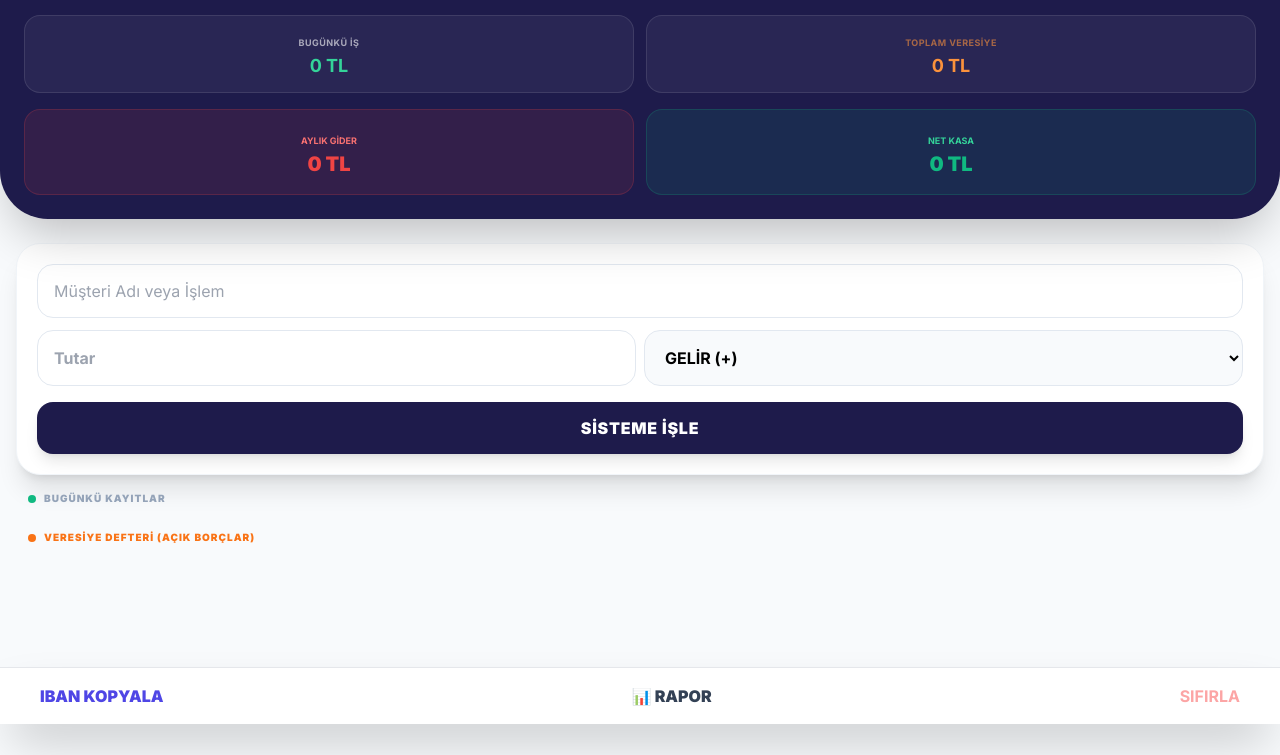
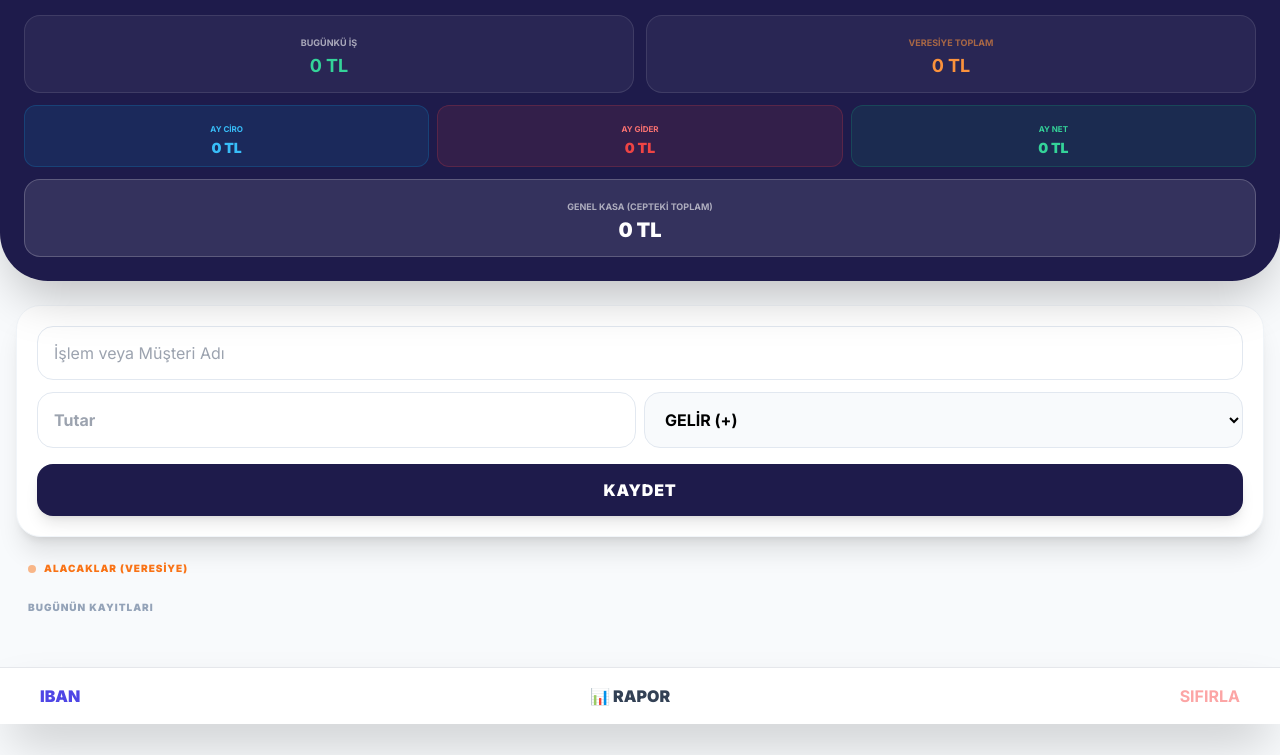
Before and after one commit to ahmt07/Deneme2, a plain HTML site: page index.html in a window 1280 px wide. Shown: the part 76-831 px from the top of the page. Before the commit the page ends 800 px from the top, so only its background shows below. Drawn offline with nearby package versions, Linux system fonts and the light colour scheme.

Commit message:
Update index.html

```diff
--- a/index.html
+++ b/index.html
@@ -3,7 +3,7 @@
 <head>
     <meta charset="UTF-8">
     <meta name="viewport" content="width=device-width, initial-scale=1.0, maximum-scale=1.0, user-scalable=no">
-    <title>Güzeloba Kasa v7</title>
+    <title>Güzeloba Kasa v9</title>
 
     <meta name="apple-mobile-web-app-capable" content="yes">
     <meta name="apple-mobile-web-app-status-bar-style" content="black-translucent">
@@ -16,7 +16,6 @@
         @import url('https://fonts.googleapis.com/css2?family=Inter:wght@400;600;700;900&display=swap');
         body { font-family: 'Inter', sans-serif; background-color: #f8fafc; -webkit-tap-highlight-color: transparent; }
         input, select, button { font-size: 16px !important; }
-        .tab-active { border-bottom: 3px solid #4f46e5; color: #4f46e5; }
     </style>
 </head>
 <body class="pb-32">
@@ -24,38 +23,47 @@
     <header class="bg-indigo-950 text-white p-6 shadow-2xl rounded-b-[3rem] sticky top-0 z-50">
         <div class="flex justify-between items-center mb-6">
             <div>
-                <h1 class="text-xl font-black tracking-tighter uppercase text-indigo-100">Güzeloba Çilingir</h1>
+                <h1 class="text-xl font-black tracking-tighter uppercase">GÜZELOBA ÇİLİNGİR</h1>
                 <p id="tarihGoster" class="text-[10px] opacity-60 font-bold uppercase"></p>
             </div>
             <div id="saatGoster" class="text-2xl font-mono font-black text-yellow-400">00:00</div>
         </div>
 
-        <div class="grid grid-cols-2 gap-3 mb-4 text-center">
+        <div class="grid grid-cols-2 gap-3 mb-3 text-center">
             <div class="bg-white/5 border border-white/10 p-3 rounded-2xl">
-                <span class="text-[9px] font-bold opacity-60 uppercase tracking-wider">Bugünkü İş</span>
+                <span class="text-[9px] font-bold opacity-60 uppercase">Bugünkü İş</span>
                 <div id="gunlukCiro" class="text-lg font-bold text-emerald-400">0 TL</div>
             </div>
-            <div class="bg-white/5 border border-white/10 p-3 rounded-2xl text-orange-400">
-                <span class="text-[9px] font-bold opacity-60 uppercase tracking-wider">Toplam Veresiye</span>
+            <div class="bg-white/5 border border-white/10 p-3 rounded-2xl">
+                <span class="text-[9px] font-bold opacity-60 uppercase text-orange-400">Veresiye Toplam</span>
                 <div id="toplamVeresiye" class="text-lg font-bold text-orange-400">0 TL</div>
             </div>
         </div>
 
-        <div class="grid grid-cols-2 gap-3">
-            <div class="bg-red-500/10 border border-red-500/20 p-4 rounded-2xl text-center">
-                <span class="text-[9px] font-bold text-red-400 uppercase">Aylık Gider</span>
-                <div id="aylikGider" class="text-xl font-black text-red-500">0 TL</div>
+        <div class="grid grid-cols-3 gap-2 mb-3">
+            <div class="bg-sky-500/10 border border-sky-500/20 p-2 rounded-xl text-center">
+                <span class="text-[8px] font-bold text-sky-400 uppercase">Ay Ciro</span>
+                <div id="aylikCiro" class="text-sm font-black text-sky-400">0 TL</div>
             </div>
-            <div class="bg-emerald-500/10 border border-emerald-500/20 p-4 rounded-2xl text-center">
-                <span class="text-[9px] font-bold text-emerald-400 uppercase">Net Kasa</span>
-                <div id="netKasa" class="text-xl font-black text-emerald-500">0 TL</div>
+            <div class="bg-red-500/10 border border-red-500/20 p-2 rounded-xl text-center">
+                <span class="text-[8px] font-bold text-red-400 uppercase">Ay Gider</span>
+                <div id="aylikGider" class="text-sm font-black text-red-500">0 TL</div>
             </div>
+            <div class="bg-emerald-500/10 border border-emerald-500/20 p-2 rounded-xl text-center">
+                <span class="text-[8px] font-bold text-emerald-400 uppercase">Ay Net</span>
+                <div id="aylikNet" class="text-sm font-black text-emerald-400">0 TL</div>
+            </div>
+        </div>
+
+        <div class="bg-white/10 border border-white/20 p-3 rounded-2xl text-center">
+            <span class="text-[9px] font-bold opacity-60 uppercase">Genel Kasa (Cepteki Toplam)</span>
+            <div id="netKasa" class="text-xl font-black text-white">0 TL</div>
         </div>
     </header>
 
-    <main class="px-4 mt-6 space-y-4">
+    <main class="px-4 mt-6 space-y-6">
         <div id="formContainer" class="bg-white p-5 rounded-3xl shadow-xl border border-slate-100">
-            <input id="aciklama" type="text" placeholder="Müşteri Adı veya İşlem" class="w-full p-4 mb-3 border border-slate-200 rounded-2xl outline-none focus:ring-2 focus:ring-indigo-900 text-sm font-medium">
+            <input id="aciklama" type="text" placeholder="İşlem veya Müşteri Adı" class="w-full p-4 mb-3 border border-slate-200 rounded-2xl outline-none focus:ring-2 focus:ring-indigo-900 text-sm font-medium">
             <div class="flex gap-2 mb-4">
                 <input id="tutar" type="number" placeholder="Tutar" class="w-1/2 p-4 border border-slate-200 rounded-2xl outline-none text-sm font-bold">
                 <select id="tip" class="w-1/2 p-4 border border-slate-200 rounded-2xl bg-slate-50 font-bold text-xs uppercase">
@@ -64,34 +72,30 @@
                     <option value="veresiye">VERESİYE (BORÇ)</option>
                 </select>
             </div>
-            <button onclick="islemKaydet()" class="w-full bg-indigo-950 text-white font-black py-4 rounded-2xl active:scale-95 transition shadow-lg uppercase tracking-wider text-sm">Sisteme İşle</button>
-        </div>
-
-        <div class="space-y-6">
-            <div>
-                <h3 class="text-[10px] font-black text-slate-400 px-3 mb-3 uppercase tracking-widest flex items-center gap-2">
-                    <span class="w-2 h-2 bg-emerald-500 rounded-full"></span> Bugünkü Kayıtlar
-                </h3>
-                <div id="islemListesi" class="space-y-2"></div>
+            <button onclick="islemKaydet()" class="w-full bg-indigo-950 text-white font-black py-4 rounded-2xl active:scale-95 transition shadow-lg uppercase tracking-wider text-sm">Kaydet</button>
         </div>
 
         <div>
             <h3 class="text-[10px] font-black text-orange-500 px-3 mb-3 uppercase tracking-widest flex items-center gap-2">
-                    <span class="w-2 h-2 bg-orange-500 rounded-full"></span> Veresiye Defteri (Açık Borçlar)
+                <span class="w-2 h-2 bg-orange-500 rounded-full animate-pulse"></span> Alacaklar (Veresiye)
             </h3>
             <div id="veresiyeListesi" class="space-y-2"></div>
         </div>
+
+        <div>
+            <h3 class="text-[10px] font-black text-slate-400 px-3 mb-3 uppercase tracking-widest">Bugünün Kayıtları</h3>
+            <div id="islemListesi" class="space-y-2"></div>
         </div>
     </main>
 
-    <div class="fixed bottom-0 left-0 right-0 bg-white/95 backdrop-blur-md border-t p-4 flex justify-between items-center px-10 shadow-2xl">
-        <button onclick="copyIBAN()" class="text-[10px] font-black text-indigo-600">IBAN KOPYALA</button>
-        <button onclick="exportData()" class="text-xs font-black text-slate-700 uppercase">📊 RAPOR</button>
+    <div class="fixed bottom-0 left-0 right-0 bg-white/95 backdrop-blur-md border-t p-4 flex justify-between items-center px-10 shadow-2xl z-50">
+        <button onclick="copyIBAN()" class="text-[10px] font-black text-indigo-600 uppercase">IBAN</button>
+        <button onclick="exportData()" class="text-[10px] font-black text-slate-700 uppercase">📊 RAPOR</button>
         <button onclick="veriyiSifirla()" class="text-[10px] text-red-300 font-bold uppercase">SIFIRLA</button>
     </div>
 
     <script>
-        let islemler = JSON.parse(localStorage.getItem('guzeloba_v7')) || [];
+        let islemler = JSON.parse(localStorage.getItem('guzeloba_v9')) || [];
 
         function copyIBAN() {
             navigator.clipboard.writeText("Mehmet Soner Eroğlu\nTR29 0001 2001 2680 0009 1029 92");
@@ -104,21 +108,20 @@
             const tip = document.getElementById('tip').value;
             const simdi = new Date();
 
-            if (!aciklama || isNaN(tutar)) return alert("Lütfen açıklama ve tutar giriniz.");
+            if (!aciklama || isNaN(tutar)) return alert("Eksik bilgi!");
 
             const veri = {
                 id: Date.now(),
                 aciklama,
                 tutar,
-                tip, // gelir, gider, veresiye
+                tip,
                 saat: simdi.getHours().toString().padStart(2, '0') + ":" + simdi.getMinutes().toString().padStart(2, '0'),
                 tarih: simdi.toISOString().split('T')[0],
-                ay: simdi.getMonth() + 1,
-                durum: "acik" // Sadece veresiyeler için
+                ay: simdi.getMonth() + 1
             };
 
             islemler.unshift(veri);
-            localStorage.setItem('guzeloba_v7', JSON.stringify(islemler));
+            localStorage.setItem('guzeloba_v9', JSON.stringify(islemler));
 
             document.getElementById('aciklama').value = '';
             document.getElementById('tutar').value = '';
@@ -126,24 +129,29 @@
         }
 
         function borcKapat(id) {
-            if(confirm("Bu borç ödendi olarak kaydedilsin mi?")) {
             const index = islemler.findIndex(i => i.id === id);
             if(index > -1) {
+                const simdi = new Date();
                 islemler[index].tip = 'gelir';
-                    islemler[index].aciklama = "ÖDENDİ: " + islemler[index].aciklama;
-                    localStorage.setItem('guzeloba_v7', JSON.stringify(islemler));
+                islemler[index].tarih = simdi.toISOString().split('T')[0];
+                islemler[index].saat = simdi.getHours().toString().padStart(2, '0') + ":" + simdi.getMinutes().toString().padStart(2, '0');
+                islemler[index].aciklama = "TAHSİLAT: " + islemler[index].aciklama;
+
+                localStorage.setItem('guzeloba_v9', JSON.stringify(islemler));
                 ekraniGuncelle();
-                }
             }
         }
 
         function ekraniGuncelle() {
             const liste = document.getElementById('islemListesi');
             const vListe = document.getElementById('veresiyeListesi');
+
             const gCiroText = document.getElementById('gunlukCiro');
             const vToplamText = document.getElementById('toplamVeresiye');
+            const aCiroText = document.getElementById('aylikCiro');
             const aGiderText = document.getElementById('aylikGider');
-            const netKasaText = document.getElementById('netKasa');
+            const aNetText = document.getElementById('aylikNet');
+            const genelKasaText = document.getElementById('netKasa');
 
             const simdi = new Date();
             const bugunStr = simdi.toISOString().split('T')[0];
@@ -153,35 +161,43 @@
             let aylikBrut = 0;
             let aylikGider = 0;
             let veresiyeToplam = 0;
+            let genelGelir = 0;
+            let genelGider = 0;
 
             liste.innerHTML = '';
             vListe.innerHTML = '';
 
             islemler.forEach(islem => {
-                // Borç Toplamı (Veresiyeler kasayı etkilemez)
+                // Veresiye
                 if(islem.tip === 'veresiye') {
                     veresiyeToplam += islem.tutar;
                     vListe.innerHTML += `
-                        <div class="bg-orange-50 p-4 rounded-2xl flex justify-between items-center border border-orange-100 shadow-sm">
-                            <div>
+                        <div class="bg-orange-50 p-4 rounded-2xl flex justify-between items-center border border-orange-100">
+                            <div class="flex-1">
                                 <div class="font-bold text-orange-900 text-xs uppercase">${islem.aciklama}</div>
                                 <div class="text-[9px] text-orange-400 font-bold">${islem.tarih}</div>
                             </div>
                             <div class="flex items-center gap-3">
-                                <div class="font-black text-orange-600">${islem.tutar.toLocaleString('tr-TR')} TL</div>
-                                <button onclick="borcKapat(${islem.id})" class="bg-orange-500 text-white text-[9px] px-2 py-1 rounded-lg font-bold">ÖDENDİ</button>
+                                <div class="font-black text-orange-600 text-sm">${islem.tutar.toLocaleString('tr-TR')} TL</div>
+                                <button onclick="borcKapat(${islem.id})" class="bg-orange-500 text-white text-[9px] px-3 py-2 rounded-xl font-black">ÖDENDİ</button>
                             </div>
-                        </div>
-                    `;
+                        </div>`;
                 }
 
-                // Aylık ve Günlük Hesaplar
+                // Kasa Hesaplamaları
+                if(islem.tip !== 'veresiye') {
+                    // Genel Toplamlar
+                    if(islem.tip === 'gelir') genelGelir += islem.tutar;
+                    if(islem.tip === 'gider') genelGider += islem.tutar;
+
+                    // Aylık Toplamlar
                     if(islem.ay === buAy) {
                         if(islem.tip === 'gelir') aylikBrut += islem.tutar;
-                    else if(islem.tip === 'gider') aylikGider += islem.tutar;
+                        if(islem.tip === 'gider') aylikGider += islem.tutar;
                     }
 
-                if(islem.tarih === bugunStr && islem.tip !== 'veresiye') {
+                    // Günlük Liste
+                    if(islem.tarih === bugunStr) {
                         if(islem.tip === 'gelir') gunlukBrut += islem.tutar;
                         liste.innerHTML += `
                             <div class="bg-white p-4 rounded-2xl flex justify-between items-center shadow-sm border border-slate-100">
@@ -192,15 +208,17 @@
                                 <div class="font-black ${islem.tip === 'gelir' ? 'text-emerald-600' : 'text-red-500'}">
                                     ${islem.tip === 'gelir' ? '+' : '-'}${islem.tutar.toLocaleString('tr-TR')} TL
                                 </div>
-                        </div>
-                    `;
+                            </div>`;
+                    }
                 }
             });
 
             gCiroText.innerText = gunlukBrut.toLocaleString('tr-TR') + " TL";
             vToplamText.innerText = veresiyeToplam.toLocaleString('tr-TR') + " TL";
+            aCiroText.innerText = aylikBrut.toLocaleString('tr-TR') + " TL";
             aGiderText.innerText = aylikGider.toLocaleString('tr-TR') + " TL";
-            netKasaText.innerText = (aylikBrut - aylikGider).toLocaleString('tr-TR') + " TL";
+            aNetText.innerText = (aylikBrut - aylikGider).toLocaleString('tr-TR') + " TL";
+            genelKasaText.innerText = (genelGelir - genelGider).toLocaleString('tr-TR') + " TL";
         }
 
         setInterval(() => {
@@ -214,12 +232,12 @@
             const blob = new Blob([csv], { type: 'text/csv;charset=utf-8;' });
             const link = document.createElement("a");
             link.href = URL.createObjectURL(blob);
-            link.download = "guzeloba_kasa_v7.csv";
+            link.download = "guzeloba_kasa_v9.csv";
             link.click();
         }
 
         function veriyiSifirla() {
-            if(confirm("Tüm kayıtlar silinecektir! Emin misiniz?")) {
+            if(confirm("UYARI: Tüm veriler silinecek!")) {
                 localStorage.clear();
                 location.reload();
             }
```
Lines whose indentation alone changed are shown as unchanged.
